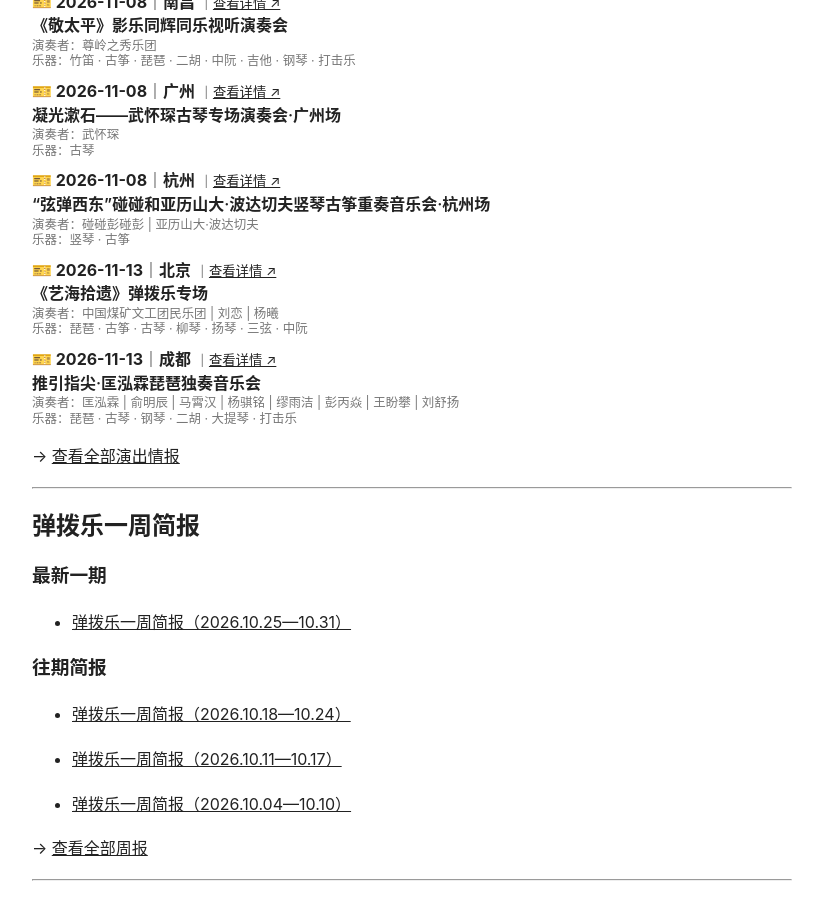
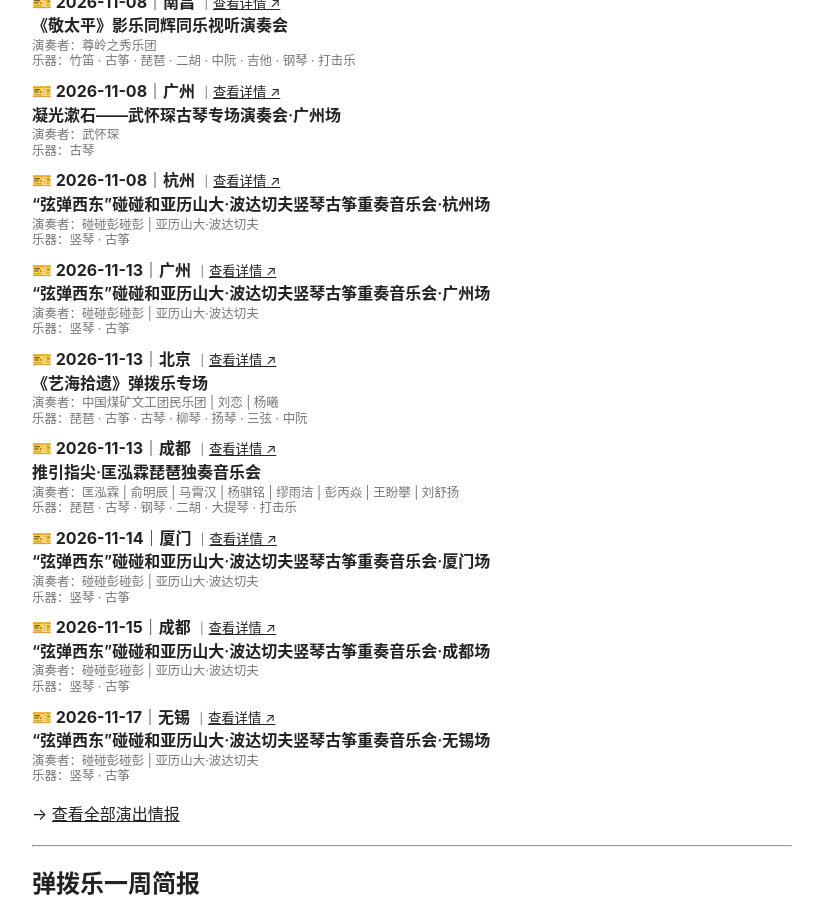
Before and after one commit to KeenKwok/boxianji, a Jekyll site: the page built from index.md, in a window 1280 px wide and 900 px high, scrolled down 1276 px. Shown: the whole window, without its empty margins (228-1051 px from the left). Built offline with Jekyll 4.4.1, drawn with Linux system fonts in a browser that asks for light colours.

Commit message:
更新 attention.yml

```diff
--- a/_data/attention.yml
+++ b/_data/attention.yml
@@ -1,3 +1,51 @@
+- id: "20261117-wuxi-xiantandong-pengjingxuan-boldachev-harp-guzheng"
+  date: "2026-11-17"
+  city: "无锡"
+  title: "“弦弹西东”碰碰和亚历山大·波达切夫竖琴古筝重奏音乐会·无锡场"
+  performers:
+    - "碰碰彭碰彭"
+    - "亚历山大·波达切夫"
+  instruments:
+    - "竖琴"
+    - "古筝"
+  link: "https://mp.weixin.qq.com/s/8GOJIc6QrjCSEjF55C4_3A"
+
+- id: "20261115-chengdu-xiantandong-pengjingxuan-boldachev-harp-guzheng"
+  date: "2026-11-15"
+  city: "成都"
+  title: "“弦弹西东”碰碰和亚历山大·波达切夫竖琴古筝重奏音乐会·成都场"
+  performers:
+    - "碰碰彭碰彭"
+    - "亚历山大·波达切夫"
+  instruments:
+    - "竖琴"
+    - "古筝"
+  link: "https://mp.weixin.qq.com/s/8GOJIc6QrjCSEjF55C4_3A"
+
+- id: "20261114-xiamen-xiantandong-pengjingxuan-boldachev-harp-guzheng"
+  date: "2026-11-14"
+  city: "厦门"
+  title: "“弦弹西东”碰碰和亚历山大·波达切夫竖琴古筝重奏音乐会·厦门场"
+  performers:
+    - "碰碰彭碰彭"
+    - "亚历山大·波达切夫"
+  instruments:
+    - "竖琴"
+    - "古筝"
+  link: "https://mp.weixin.qq.com/s/8GOJIc6QrjCSEjF55C4_3A"
+
+- id: "20261113-guangzhou-xiantandong-pengjingxuan-boldachev-harp-guzheng"
+  date: "2026-11-13"
+  city: "广州"
+  title: "“弦弹西东”碰碰和亚历山大·波达切夫竖琴古筝重奏音乐会·广州场"
+  performers:
+    - "碰碰彭碰彭"
+    - "亚历山大·波达切夫"
+  instruments:
+    - "竖琴"
+    - "古筝"
+  link: "https://mp.weixin.qq.com/s/8GOJIc6QrjCSEjF55C4_3A"
+
 - id: "20261113-beijing-yihaishiyi-plucked-strings"
   date: "2026-11-13"
   city: "北京"
```
